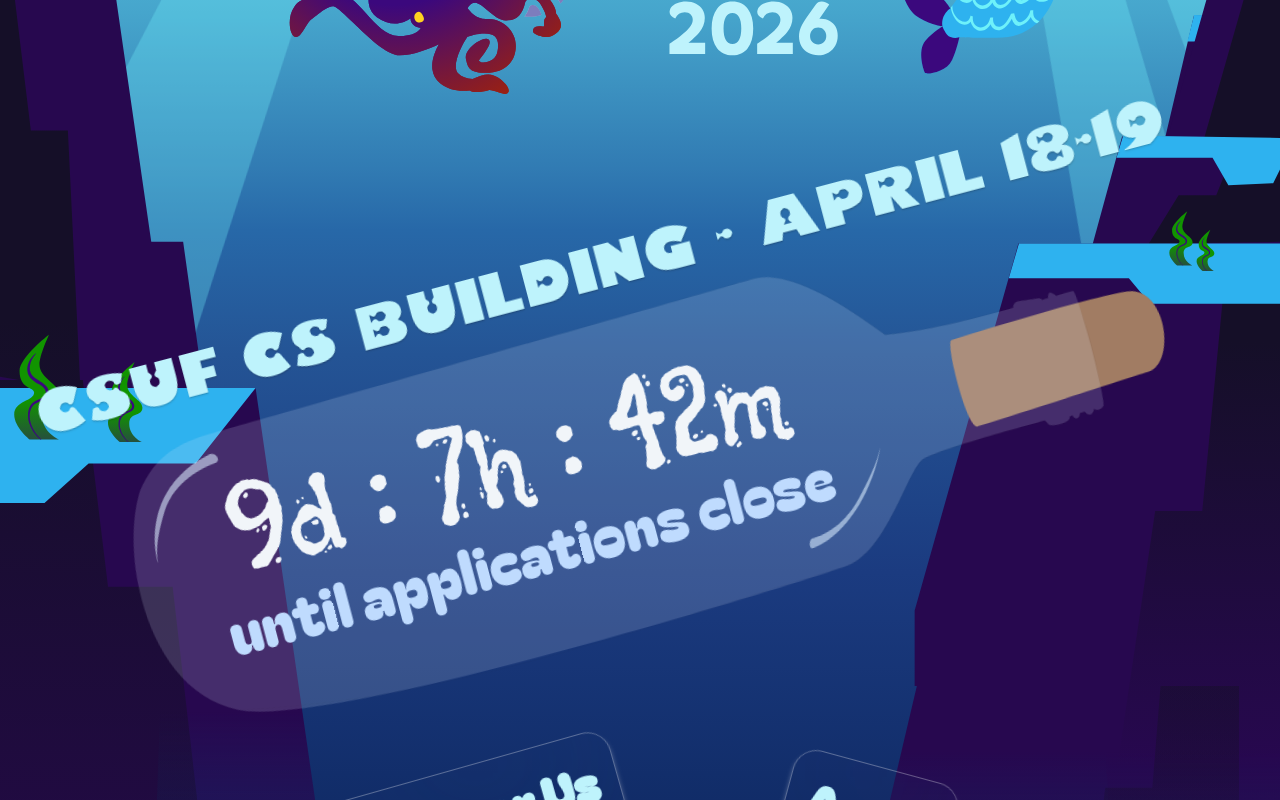
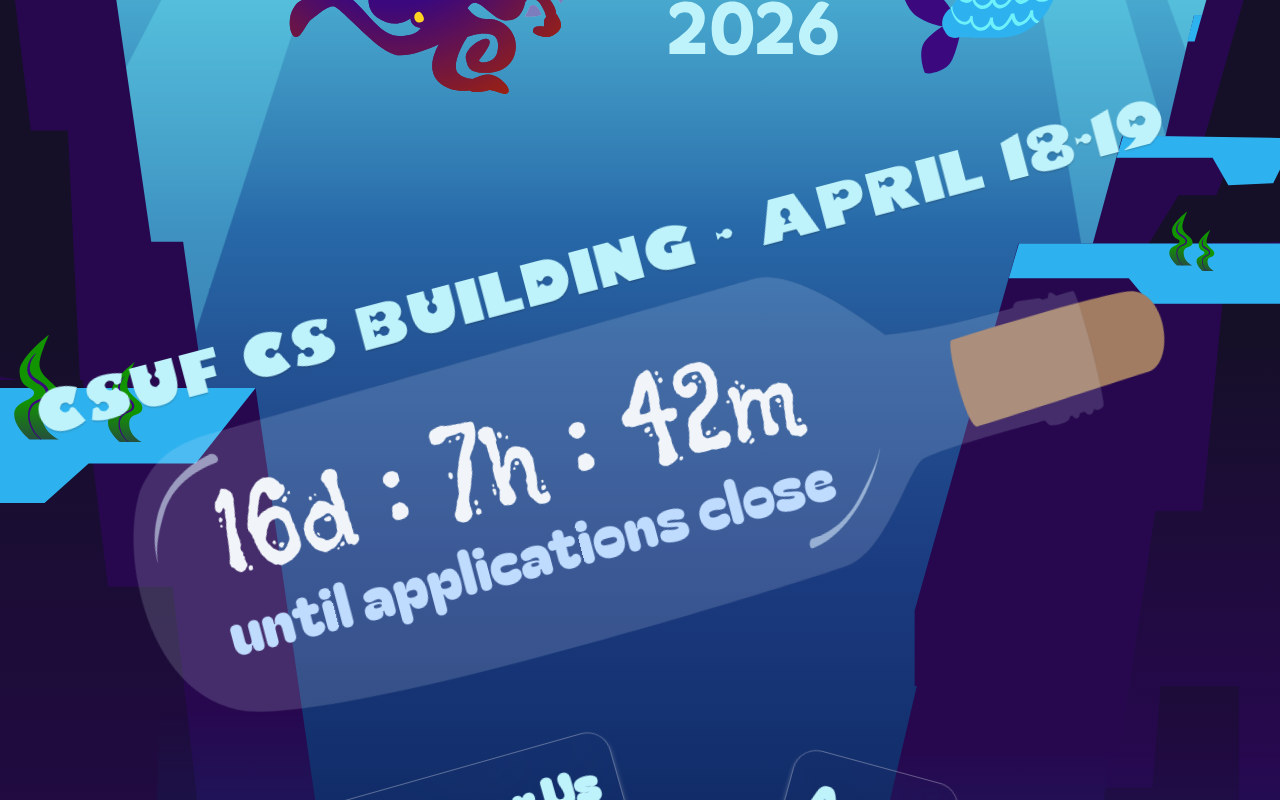
Before and after one commit to ChristianHuerta05/fullyhacks2026, a React (Vite) app in the folder web/: page / in a window 1280 px wide. Shown: the part 530-1330 px from the top of the page. Built offline with nearby package versions, Linux system fonts and the light colour scheme; no server answers.

Commit message:
fix: Update the hardcoded countdown target date in the Hero component.

```diff
--- a/web/src/pages/Landing/Hero.tsx
+++ b/web/src/pages/Landing/Hero.tsx
@@ -10,7 +10,7 @@
 
 export function Hero() {
   const calculateTimeLeft = () => {
-    const difference = +new Date("2026-03-20T23:59:59-08:00") - +new Date();
+    const difference = +new Date("2026-03-27T23:59:59-08:00") - +new Date();
     if (difference > 0) {
       return {
         d: Math.floor(difference / (1000 * 60 * 60 * 24)),
```
